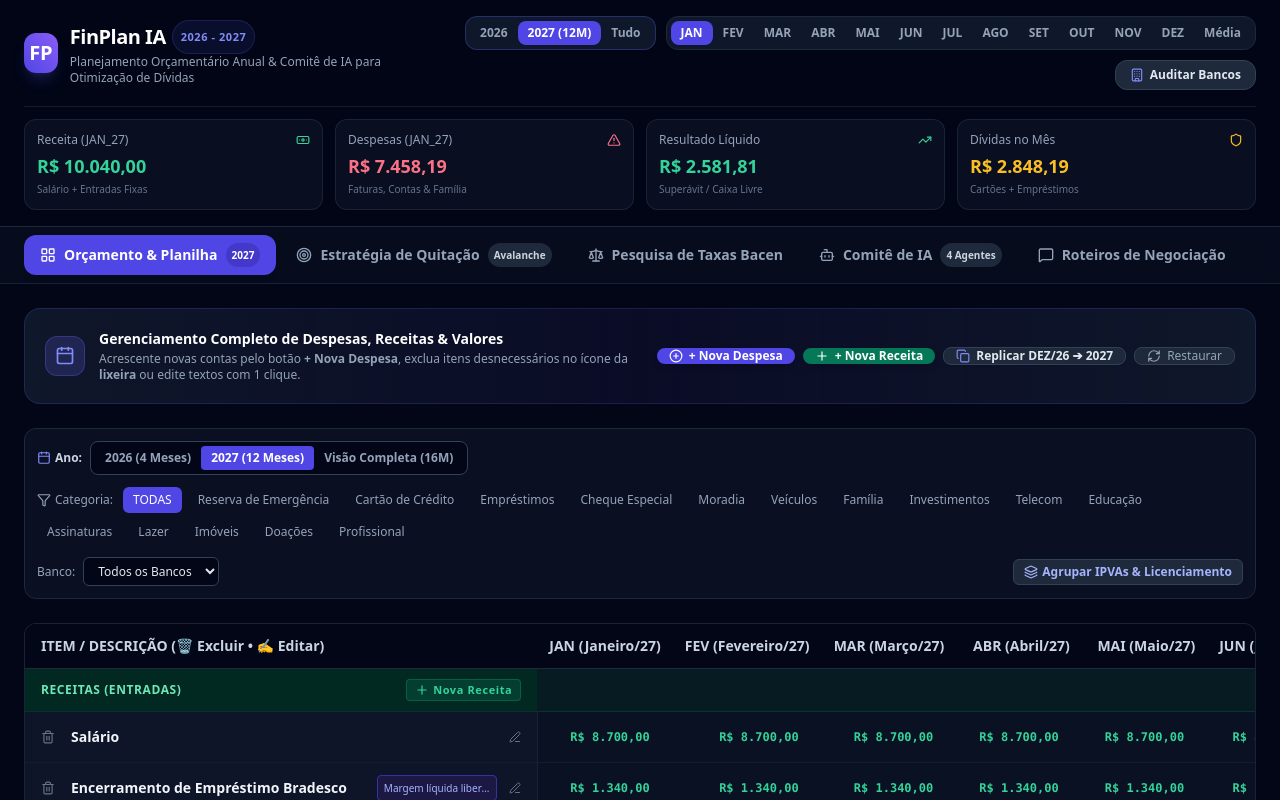
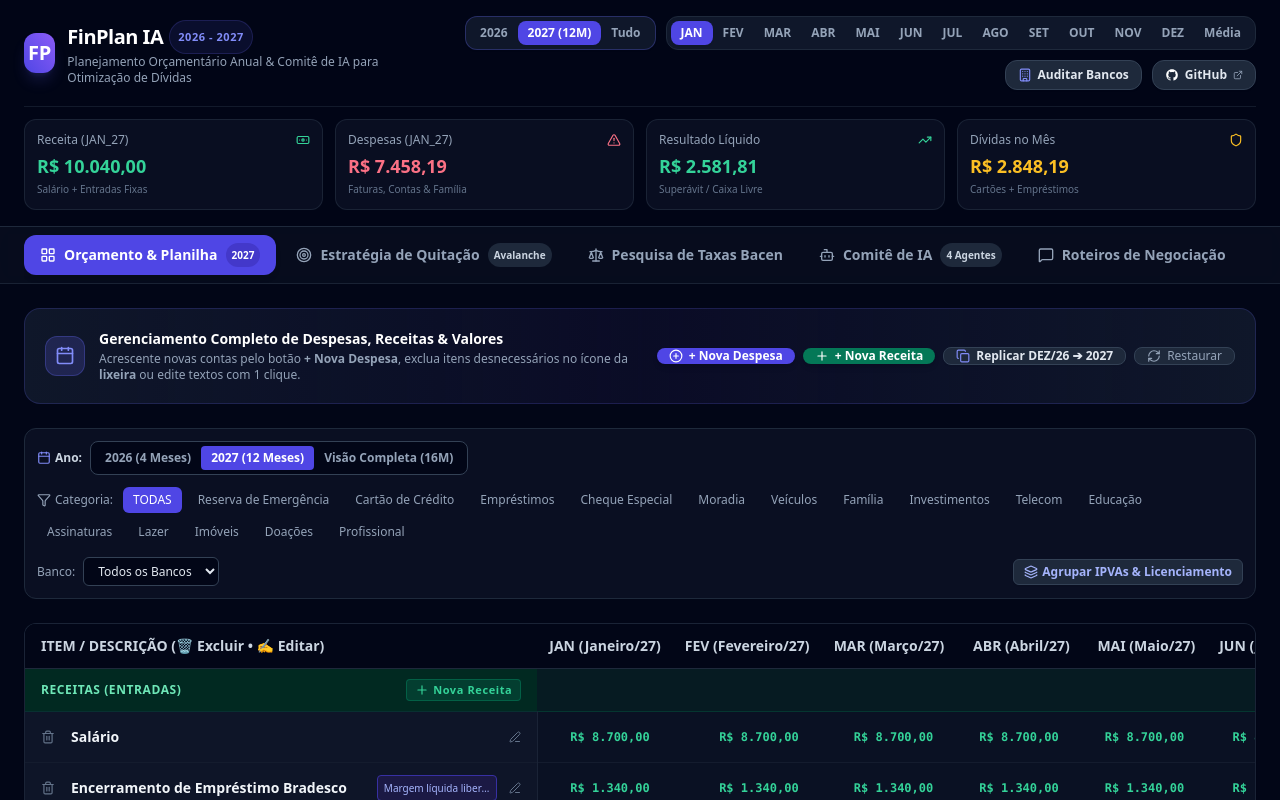
Before and after one commit to ramaandrade/finplan-ia, a React (Vite) app: page / in a window 1280 px wide. Shown: the top 800 px of the page. Built offline with nearby package versions, Linux system fonts and the light colour scheme.

Commit message:
feat: add GitHub direct buttons in header and footer, emergency reserve category, and vehicle grouping

```diff
--- a/src/App.jsx
+++ b/src/App.jsx
@@ -16,7 +16,7 @@ import {
   INITIAL_INCOMES,
   INITIAL_EXPENSES
 } from './data/initialBudgetData';
-import { LayoutGrid, Target, Scale, Bot, MessageSquare, TrendingUp } from 'lucide-react';
+import { LayoutGrid, Target, Scale, Bot, MessageSquare, TrendingUp, ExternalLink } from 'lucide-react';
 
 
 
@@ -331,7 +331,21 @@ export default function App() {
       <footer className="border-t border-slate-800/80 py-5 text-center text-xs text-slate-500 bg-slate-950">
         <div className="max-w-7xl mx-auto px-4 flex flex-col sm:flex-row items-center justify-between gap-2">
           <p>FinPlan IA • Planejador Financeiro & Auditoria de Dívidas 2026-2027</p>
-          <p>Bancos: Bradesco • Nubank • C6 Bank • Mercado Pago</p>
+          <div className="flex items-center gap-4">
+            <a
+              href="https://github.com/new"
+              target="_blank"
+              rel="noreferrer"
+              className="flex items-center gap-1.5 text-slate-400 hover:text-indigo-300 transition-colors"
+            >
+              <svg className="w-3.5 h-3.5 text-white fill-current" viewBox="0 0 24 24">
+    <path fillRule="evenodd" clipRule="evenodd" d="M12 2C6.477 2 2 6.484 2 12.017c0 4.425 2.865 8.18 6.839 9.504.5.092.682-.217.682-.483 0-.237-.008-.868-.013-1.703-2.782.605-3.369-1.343-3.369-1.343-.454-1.158-1.11-1.466-1.11-1.466-.908-.62.069-.608.069-.608 1.003.07 1.53 1.032 1.53 1.032.892 1.53 2.341 1.088 2.91.832.092-.647.35-1.088.636-1.338-2.22-.253-4.555-1.113-4.555-4.951 0-1.093.39-1.988 1.029-2.688-.103-.253-.446-1.272.098-2.65 0 0 .84-.27 2.75 1.026A9.564 9.564 0 0112 6.844c.85.004 1.705.115 2.504.337 1.909-1.296 2.747-1.027 2.747-1.027.546 1.379.202 2.398.1 2.651.64.7 1.028 1.595 1.028 2.688 0 3.848-2.339 4.695-4.566 4.943.359.309.678.92.678 1.855 0 1.338-.012 2.419-.012 2.747 0 .268.18.58.688.482A10.019 10.019 0 0022 12.017C22 6.484 17.522 2 12 2z" />
+  </svg>
+              <span>Criar / Abrir Repositório no GitHub</span>
+              <ExternalLink className="w-2.5 h-2.5" />
+            </a>
+            <p>Bancos: Bradesco • Nubank • C6 Bank • Mercado Pago</p>
+          </div>
         </div>
       </footer>
     </div>
--- a/src/components/Header.jsx
+++ b/src/components/Header.jsx
@@ -1,5 +1,5 @@
 import React from 'react';
-import { Shield, Banknote, TrendingUp, AlertTriangle, Building, RotateCcw, Calendar } from 'lucide-react';
+import { Shield, Banknote, TrendingUp, AlertTriangle, Building, RotateCcw, Calendar, ExternalLink } from 'lucide-react';
 import { formatBRL } from '../services/financialMath';
 
 export default function Header({
@@ -106,11 +106,25 @@ export default function Header({
 
             <button
               onClick={onOpenBankModal}
-              className="flex items-center gap-1.5 px-3.5 py-1.5 text-xs font-semibold rounded-xl bg-slate-800 hover:bg-slate-700 text-slate-200 border border-slate-700 transition-all shadow-sm"
+              className="flex items-center gap-1.5 px-3 py-1.5 text-xs font-semibold rounded-xl bg-slate-800 hover:bg-slate-700 text-slate-200 border border-slate-700 transition-all shadow-sm"
             >
               <Building className="w-3.5 h-3.5 text-indigo-400" />
               Auditar Bancos
             </button>
+
+            <a
+              href="https://github.com/new"
+              target="_blank"
+              rel="noreferrer"
+              className="flex items-center gap-1.5 px-3 py-1.5 text-xs font-semibold rounded-xl bg-slate-800 hover:bg-slate-700 text-slate-200 border border-slate-700 transition-all shadow-sm hover:border-slate-500"
+              title="Criar ou Abrir Repositório no GitHub"
+            >
+              <svg className="w-3.5 h-3.5 text-white fill-current" viewBox="0 0 24 24">
+    <path fillRule="evenodd" clipRule="evenodd" d="M12 2C6.477 2 2 6.484 2 12.017c0 4.425 2.865 8.18 6.839 9.504.5.092.682-.217.682-.483 0-.237-.008-.868-.013-1.703-2.782.605-3.369-1.343-3.369-1.343-.454-1.158-1.11-1.466-1.11-1.466-.908-.62.069-.608.069-.608 1.003.07 1.53 1.032 1.53 1.032.892 1.53 2.341 1.088 2.91.832.092-.647.35-1.088.636-1.338-2.22-.253-4.555-1.113-4.555-4.951 0-1.093.39-1.988 1.029-2.688-.103-.253-.446-1.272.098-2.65 0 0 .84-.27 2.75 1.026A9.564 9.564 0 0112 6.844c.85.004 1.705.115 2.504.337 1.909-1.296 2.747-1.027 2.747-1.027.546 1.379.202 2.398.1 2.651.64.7 1.028 1.595 1.028 2.688 0 3.848-2.339 4.695-4.566 4.943.359.309.678.92.678 1.855 0 1.338-.012 2.419-.012 2.747 0 .268.18.58.688.482A10.019 10.019 0 0022 12.017C22 6.484 17.522 2 12 2z" />
+  </svg>
+              <span>GitHub</span>
+              <ExternalLink className="w-2.5 h-2.5 text-slate-400" />
+            </a>
           </div>
         </div>
 
```
